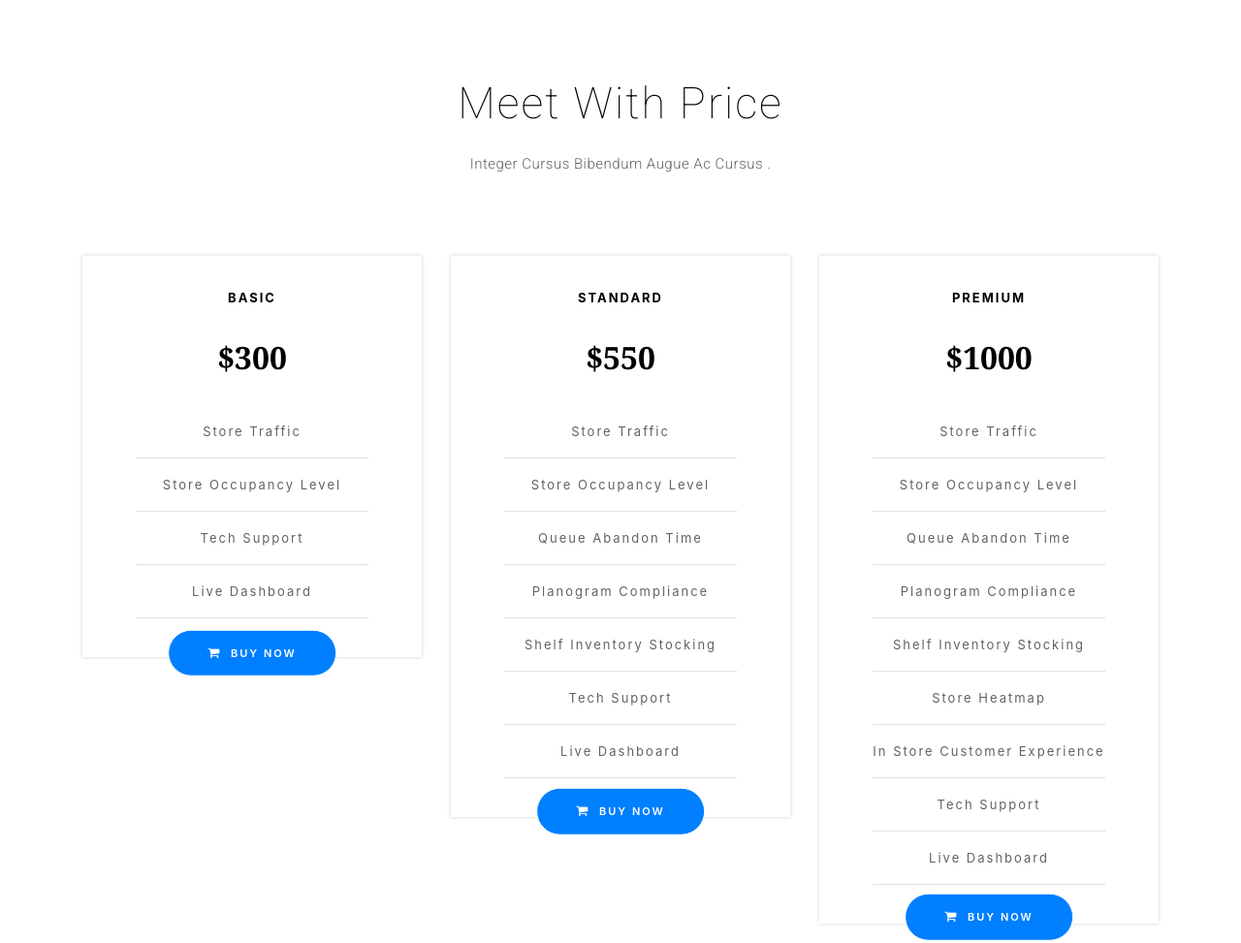
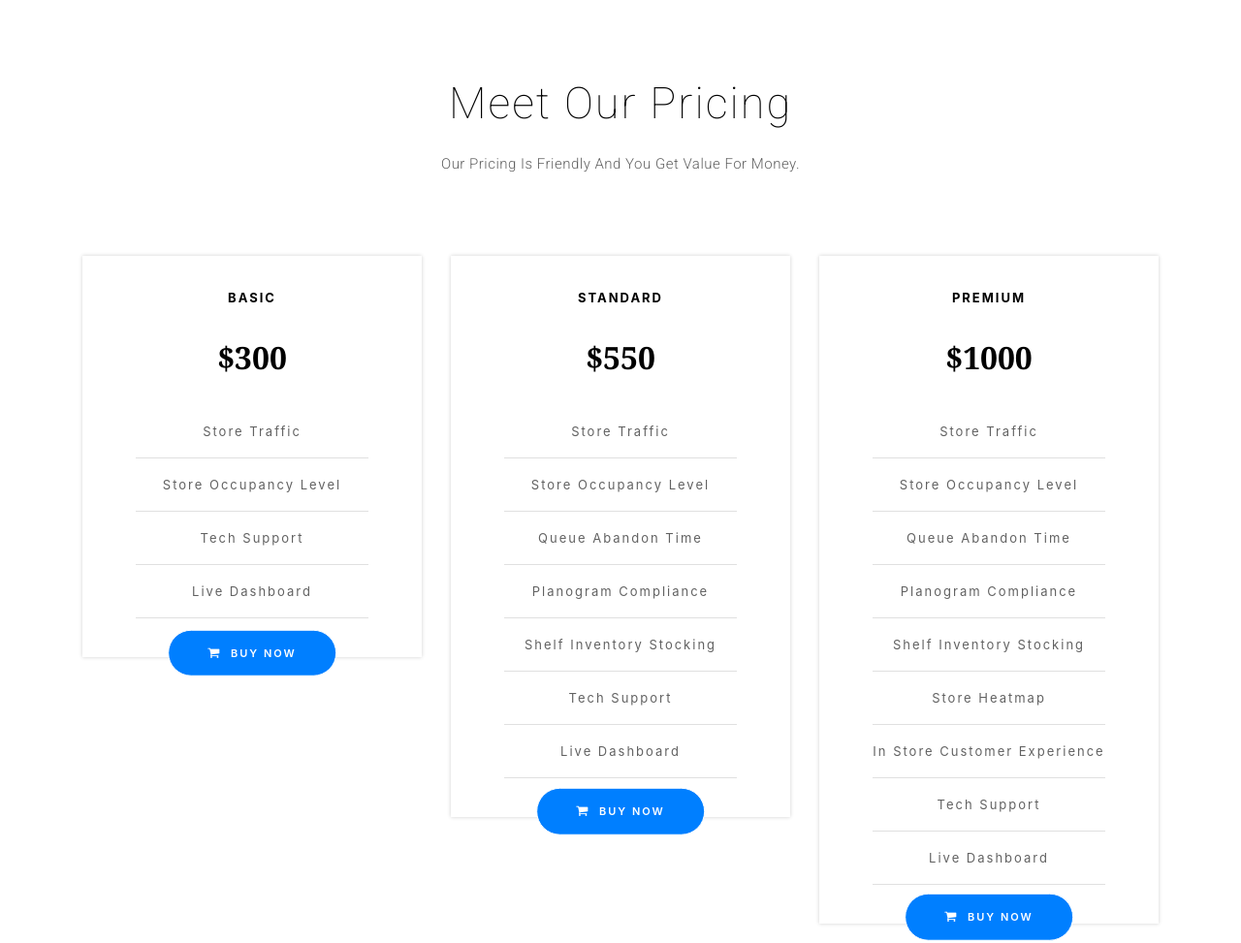
Before and after one commit to JobCollins/taio, a plain HTML site: page index.html in a window 1280 px wide. Shown: the part 3590-4563 px from the top of the page at 97% size. Drawn offline with nearby package versions, Linux system fonts and the light colour scheme.

Commit message:
Chore: Clean Up

```diff
--- a/index.html
+++ b/index.html
@@ -425,8 +425,8 @@
       <div class="container" data-aos="fade-up">
         <div class="section-title text-center">
 
-          <h2>Meet With Price</h2>
-          <p class="separator">Integer cursus bibendum augue ac cursus .</p>
+          <h2>Meet Our Pricing</h2>
+          <p class="separator">Our pricing is friendly and you get value for money.</p>
         </div>
 
         <div class="row" data-aos="fade-up" data-aos-delay="100">
@@ -579,7 +579,7 @@
       <div class="container" data-aos="fade-up">
         <div class="section-title text-center">
           <h2>Contact</h2>
-          <p class="separator">Sed ut perspiciatis unde omnis iste natus error sit voluptatem accusantium doloremque</p>
+          <p class="separator">Hey there, we would really love to hear from you!</p>
         </div>
 
         <div class="row justify-content-center" data-aos="fade-up" data-aos-delay="100">
```
